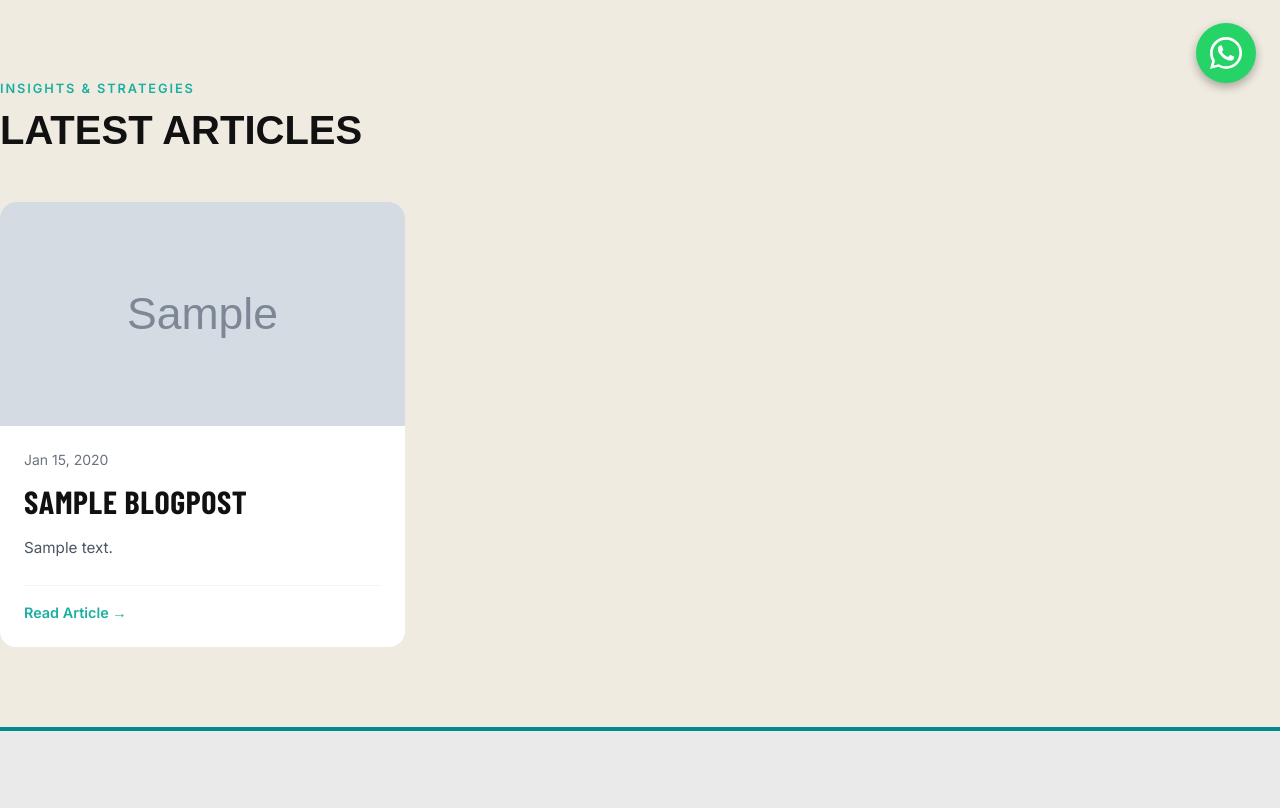
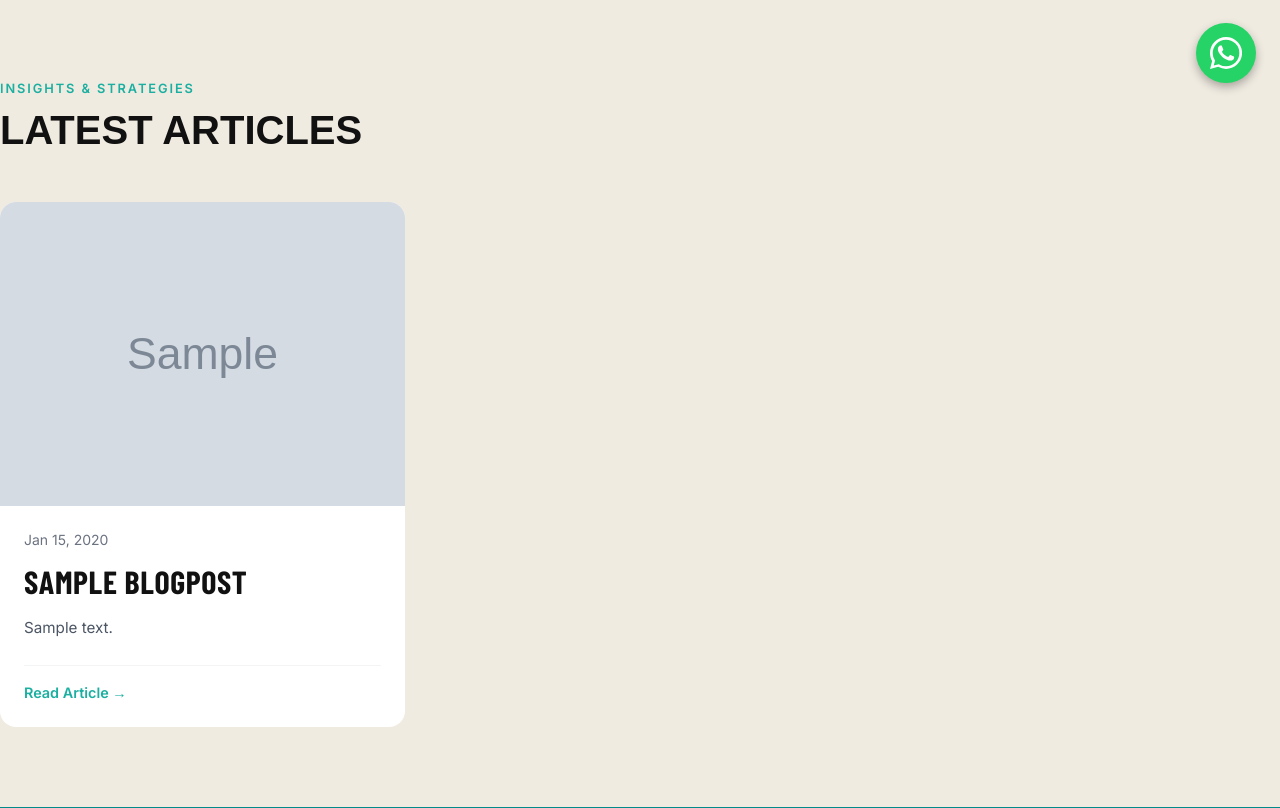
Before and after one commit to turdaliyevhasanali60-lang/Nestway, a Django app: page /blog/ in a window 1280 px wide. Shown: the part 693-1501 px from the top of the page. Run offline with Django 5.2, Linux system fonts and the light colour scheme; data comes from the database, SQL or seed files in the repository; tables that the repository leaves empty hold one stand-in row (values such as "Sample post"); grey boxes marked "Sample" are stand-in pictures; some web fonts are replaced.

Commit message:
Standardize card image container heights to custom h-[292px] for both success stories and articles grids

```diff
--- a/core/templates/blog.html
+++ b/core/templates/blog.html
@@ -106,7 +106,7 @@
             <div class="grid grid-cols-1 md:grid-cols-2 gap-8">
                 {% for post in success_stories %}
                 <a href="{% url 'blog_detail' post.slug %}" class="blog-card group flex flex-col" style="background: #F5F0E8; border: 1px solid rgba(0,0,0,0.05);">
-                    <div class="w-full h-56 overflow-hidden">
+                    <div class="w-full h-[292px] overflow-hidden">
                         {% if post.cover_image %}
                         <img src="{{ post.cover_image.url }}" alt="{{ post.title }}" class="w-full h-full object-cover transform transition-transform duration-500 group-hover:scale-105">
                         {% else %}
@@ -143,7 +143,7 @@
             <div class="grid grid-cols-1 md:grid-cols-3 gap-8">
                 {% for post in articles %}
                 <a href="{% url 'blog_detail' post.slug %}" class="blog-card group flex flex-col" style="background: #ffffff;">
-                    <div class="w-full h-56 overflow-hidden">
+                    <div class="w-full h-[292px] overflow-hidden">
                         {% if post.cover_image %}
                         <img src="{{ post.cover_image.url }}" alt="{{ post.title }}" class="w-full h-full object-cover transform transition-transform duration-500 group-hover:scale-105">
                         {% else %}
```
